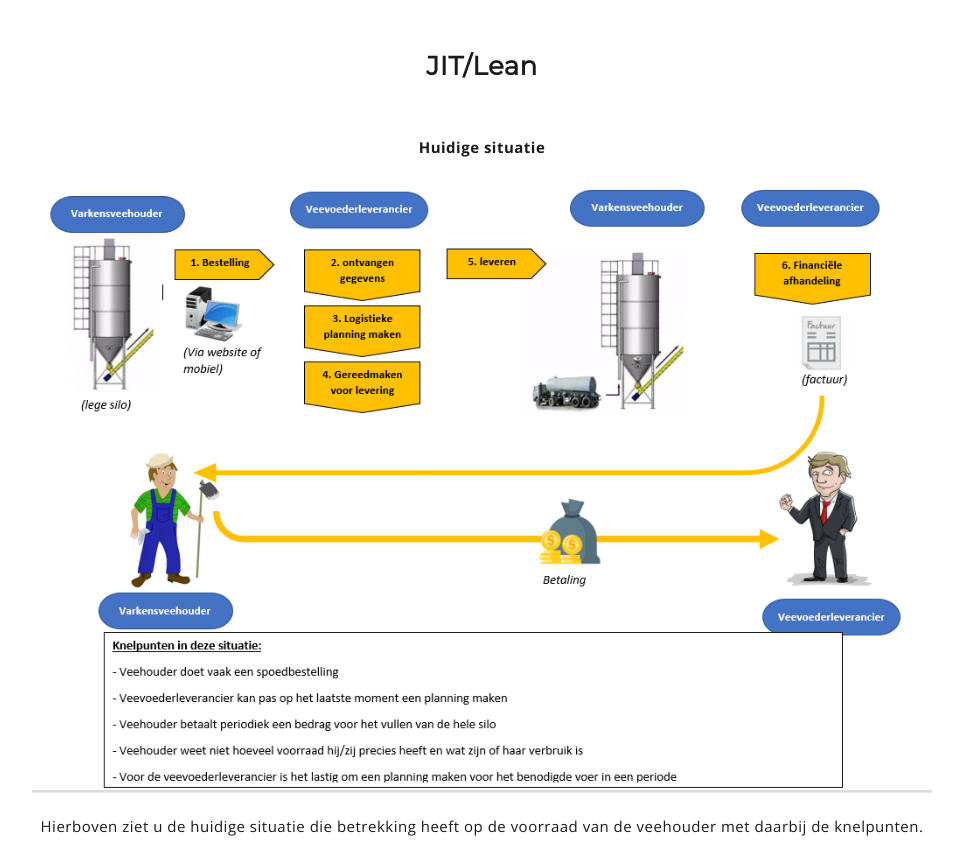
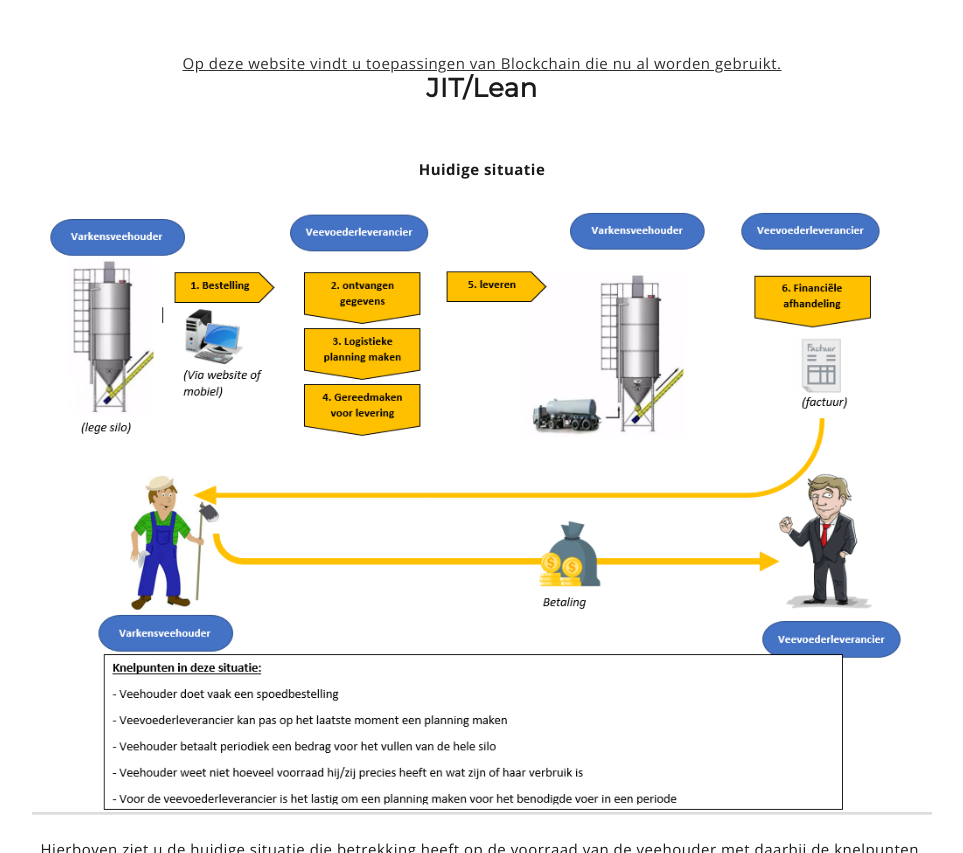
Before and after one commit to luukwenting/Smart-Project-vulmeetsystemen-voor-veehouderijen, a plain HTML site: page index.html in a window 1280 px wide. Shown: the part 10156-11009 px from the top of the page, without its empty margins (158-1121 px from the left). Drawn offline with nearby package versions, Linux system fonts and the light colour scheme.

Commit message:
sdaf
asdf

```diff
--- a/index.html
+++ b/index.html
@@ -1302,6 +1302,7 @@
 									Een nadeel van een blockchaindatabase is dat de database een grote hoeveelheid rekenkracht nodig heeft van een computer. Het kost veel energie om nieuwe informatie in een blockchain toe te voegen.
 									</p>
 								<br></br>
+								<a href="https://www.smartbiz.be/achtergrond/173615/5-toepassingen-van-blockchain-die-niets-met-bitcoin-te-maken-hebben/" target="_blank"><u>Op deze website vindt u toepassingen van Blockchain die nu al worden gebruikt.</u></a>
 								<h3>JIT/Lean</h3>
 								<br></br>
 								<p><b>Huidige situatie</b></p>
```
